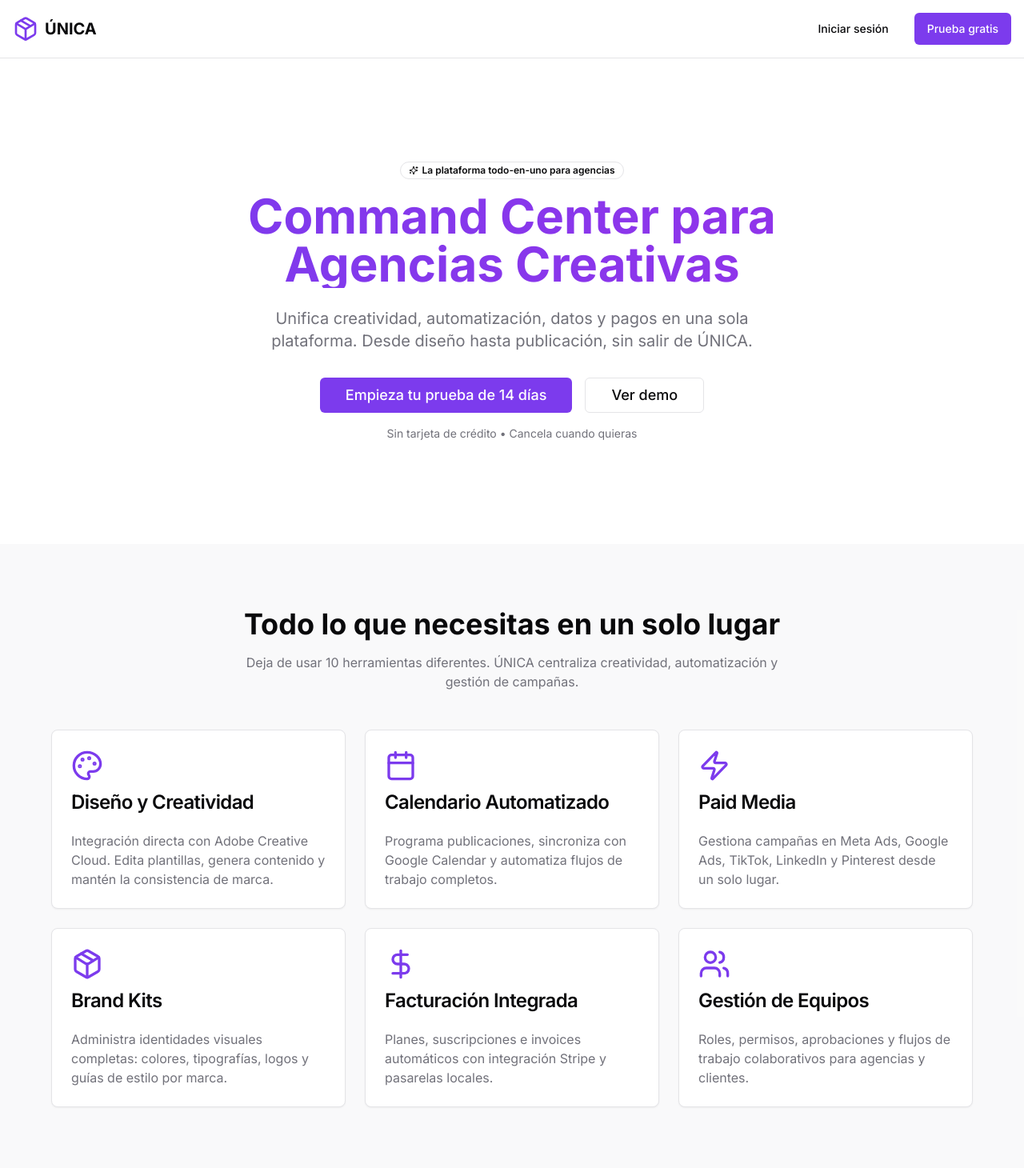
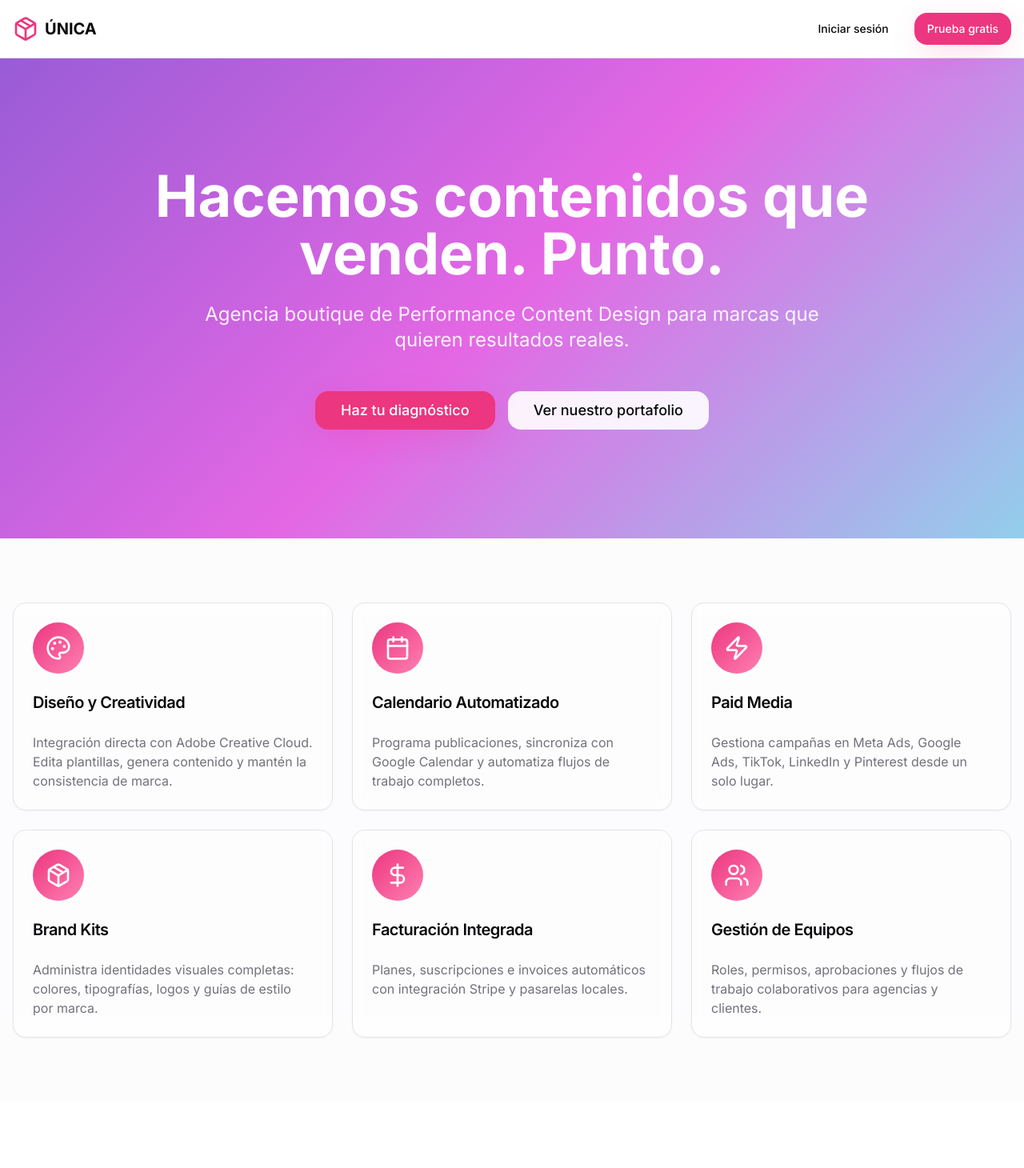
Before and after one commit to dapscl/brainyunica, a React (Vite) app: page / in a window 1280 px wide. Shown: the top 1460 px of the page at 80% size. Built offline with nearby package versions, Linux system fonts and the light colour scheme.

Commit message:
Apply unica.la design elements
Update CSS and Tailwind config to match the design of unica.la, including color palette, gradients, and typography. Modify button styles and hero section to reflect the new design.

```diff
--- a/src/components/ui/button.tsx
+++ b/src/components/ui/button.tsx
@@ -5,11 +5,11 @@ import { cva, type VariantProps } from "class-variance-authority"
 import { cn } from "@/lib/utils"
 
 const buttonVariants = cva(
-  "inline-flex items-center justify-center gap-2 whitespace-nowrap rounded-md text-sm font-medium ring-offset-background transition-colors focus-visible:outline-none focus-visible:ring-2 focus-visible:ring-ring focus-visible:ring-offset-2 disabled:pointer-events-none disabled:opacity-50 [&_svg]:pointer-events-none [&_svg]:size-4 [&_svg]:shrink-0",
+  "inline-flex items-center justify-center gap-2 whitespace-nowrap rounded-lg text-sm font-medium transition-smooth focus-visible:outline-none focus-visible:ring-2 focus-visible:ring-ring focus-visible:ring-offset-2 disabled:pointer-events-none disabled:opacity-50 [&_svg]:pointer-events-none [&_svg]:size-4 [&_svg]:shrink-0",
   {
     variants: {
       variant: {
-        default: "bg-primary text-primary-foreground hover:bg-primary/90",
+        default: "bg-primary text-primary-foreground hover:bg-primary/90 shadow-glow hover:shadow-lg",
         destructive:
           "bg-destructive text-destructive-foreground hover:bg-destructive/90",
         outline:
@@ -21,8 +21,8 @@ const buttonVariants = cva(
       },
       size: {
         default: "h-10 px-4 py-2",
-        sm: "h-9 rounded-md px-3",
-        lg: "h-11 rounded-md px-8",
+        sm: "h-9 rounded-lg px-3",
+        lg: "h-12 rounded-lg px-8 text-base",
         icon: "h-10 w-10",
       },
     },
--- a/src/index.css
+++ b/src/index.css
@@ -13,42 +13,64 @@
     --card-foreground: 240 10% 3.9%;
     --popover: 0 0% 100%;
     --popover-foreground: 240 10% 3.9%;
-    --primary: 262 83% 58%;
+
+    /* Unica.la color scheme - Purple/Pink gradient */
+    --primary: 336 83% 57%; /* Pink #E94980 */
     --primary-foreground: 0 0% 100%;
-    --secondary: 240 4.8% 95.9%;
-    --secondary-foreground: 240 5.9% 10%;
-    --muted: 240 4.8% 95.9%;
+    --primary-glow: 336 100% 75%;
+
+    --secondary: 270 50% 92%;
+    --secondary-foreground: 270 20% 20%;
+
+    --muted: 270 20% 96%;
     --muted-foreground: 240 3.8% 46.1%;
-    --accent: 240 4.8% 95.9%;
-    --accent-foreground: 240 5.9% 10%;
+
+    --accent: 336 83% 57%;
+    --accent-foreground: 0 0% 100%;
+
     --destructive: 0 84.2% 60.2%;
     --destructive-foreground: 0 0% 98%;
+
     --border: 240 5.9% 90%;
     --input: 240 5.9% 90%;
-    --ring: 262 83% 58%;
-    --radius: 0.5rem;
+    --ring: 336 83% 57%;
+    --radius: 1rem;
+
+    /* Gradients */
+    --gradient-hero: linear-gradient(135deg, hsl(270 60% 60%) 0%, hsl(300 70% 65%) 50%, hsl(200 70% 75%) 100%);
+    --gradient-primary: linear-gradient(135deg, hsl(336 83% 57%), hsl(336 100% 75%));
+
+    /* Shadows */
+    --shadow-glow: 0 10px 40px -10px hsl(336 83% 57% / 0.3);
   }
 
   .dark {
-    --background: 240 10% 3.9%;
+    --background: 270 30% 8%;
     --foreground: 0 0% 98%;
-    --card: 240 10% 3.9%;
+    --card: 270 25% 12%;
     --card-foreground: 0 0% 98%;
-    --popover: 240 10% 3.9%;
+    --popover: 270 25% 12%;
     --popover-foreground: 0 0% 98%;
-    --primary: 262 83% 58%;
+
+    --primary: 336 83% 57%;
     --primary-foreground: 0 0% 100%;
-    --secondary: 240 3.7% 15.9%;
+    --primary-glow: 336 100% 75%;
+
+    --secondary: 270 20% 20%;
     --secondary-foreground: 0 0% 98%;
-    --muted: 240 3.7% 15.9%;
+
+    --muted: 270 20% 20%;
     --muted-foreground: 240 5% 64.9%;
-    --accent: 240 3.7% 15.9%;
-    --accent-foreground: 0 0% 98%;
+
+    --accent: 336 83% 57%;
+    --accent-foreground: 0 0% 100%;
+
     --destructive: 0 62.8% 30.6%;
     --destructive-foreground: 0 0% 98%;
-    --border: 240 3.7% 15.9%;
-    --input: 240 3.7% 15.9%;
-    --ring: 262 83% 58%;
+
+    --border: 270 20% 20%;
+    --input: 270 20% 20%;
+    --ring: 336 83% 57%;
   }
 }
 
@@ -77,3 +99,19 @@
     transform: translateY(0);
   }
 }
+
+/* Gradient backgrounds */
+.bg-gradient-hero {
+  background: var(--gradient-hero);
+}
+
+.bg-gradient-primary {
+  background: var(--gradient-primary);
+}
+
+/* Smooth transitions */
+@layer utilities {
+  .transition-smooth {
+    transition: all 0.3s cubic-bezier(0.4, 0, 0.2, 1);
+  }
+}
--- a/src/pages/AuthPage.tsx
+++ b/src/pages/AuthPage.tsx
@@ -101,8 +101,8 @@ const AuthPage: React.FC = () => {
   };
 
   return (
-    <div className="min-h-screen bg-background flex items-center justify-center px-4 py-10">
-      <Card className="w-full max-w-md">
+    <div className="min-h-screen bg-gradient-hero flex items-center justify-center px-4 py-10">
+      <Card className="w-full max-w-md shadow-glow">
         <CardHeader>
           <CardTitle className="text-2xl">
             {isSignup ? "Crear cuenta en ÚNICA" : "Bienvenido a ÚNICA"}
--- a/src/pages/LandingPage.tsx
+++ b/src/pages/LandingPage.tsx
@@ -128,51 +128,38 @@ const LandingPage = () => {
       </header>
 
       {/* Hero Section */}
-      <section className="container mx-auto px-4 py-20 md:py-32">
+      <section className="relative overflow-hidden bg-gradient-hero min-h-[600px] flex items-center">
+        <div className="container mx-auto px-4 py-20 md:py-32">
           <div className="max-w-4xl mx-auto text-center">
-          <Badge variant="outline" className="mb-4">
-            <Sparkles className="h-3 w-3 mr-1" />
-            La plataforma todo-en-uno para agencias
-          </Badge>
-          <h1 className="text-4xl md:text-6xl font-bold mb-6 bg-gradient-to-r from-primary to-purple-600 bg-clip-text text-transparent">
-            Command Center para Agencias Creativas
+            <h1 className="text-5xl md:text-7xl font-bold mb-6 text-white">
+              Hacemos contenidos que venden. Punto.
             </h1>
-          <p className="text-xl text-muted-foreground mb-8 max-w-2xl mx-auto">
-            Unifica creatividad, automatización, datos y pagos en una sola plataforma.
-            Desde diseño hasta publicación, sin salir de ÚNICA.
+            <p className="text-xl md:text-2xl text-white/90 mb-12 max-w-3xl mx-auto">
+              Agencia boutique de Performance Content Design para marcas que quieren resultados reales.
             </p>
             <div className="flex flex-col sm:flex-row gap-4 justify-center">
               <Button size="lg" onClick={() => navigate("/auth")} className="text-lg px-8">
-              Empieza tu prueba de 14 días
+                Haz tu diagnóstico
               </Button>
-            <Button size="lg" variant="outline" className="text-lg px-8">
-              Ver demo
+              <Button size="lg" variant="secondary" className="text-lg px-8 bg-white/90 hover:bg-white text-foreground">
+                Ver nuestro portafolio
               </Button>
             </div>
-          <p className="text-sm text-muted-foreground mt-4">
-            Sin tarjeta de crédito • Cancela cuando quieras
-          </p>
+          </div>
         </div>
       </section>
 
       {/* Features Section */}
-      <section className="bg-muted/50 py-20">
+      <section className="py-20 bg-muted/30">
         <div className="container mx-auto px-4">
-          <div className="text-center mb-12">
-            <h2 className="text-3xl md:text-4xl font-bold mb-4">
-              Todo lo que necesitas en un solo lugar
-            </h2>
-            <p className="text-muted-foreground max-w-2xl mx-auto">
-              Deja de usar 10 herramientas diferentes. ÚNICA centraliza creatividad,
-              automatización y gestión de campañas.
-            </p>
+          <div className="grid grid-cols-1 md:grid-cols-3 gap-6 max-w-7xl mx-auto">
+            {features.map((feature, index) => (
+              <Card key={index} className="border-border hover:shadow-glow transition-smooth bg-card/50 backdrop-blur">
+                <CardHeader>
+                  <div className="h-16 w-16 rounded-full bg-gradient-primary flex items-center justify-center mb-4">
+                    <feature.icon className="h-8 w-8 text-white" />
                   </div>
-          <div className="grid grid-cols-1 md:grid-cols-2 lg:grid-cols-3 gap-6 max-w-6xl mx-auto">
-            {features.map((feature, index) => (
-              <Card key={index} className="border-border hover:border-primary/50 transition-colors">
-                <CardHeader>
-                  <feature.icon className="h-10 w-10 text-primary mb-2" />
-                  <CardTitle>{feature.title}</CardTitle>
+                  <CardTitle className="text-xl">{feature.title}</CardTitle>
                 </CardHeader>
                 <CardContent>
                   <CardDescription className="text-base">
@@ -239,21 +226,21 @@ const LandingPage = () => {
       </section>
 
       {/* CTA Section */}
-      <section className="bg-primary text-primary-foreground py-20">
+      <section className="bg-gradient-primary text-white py-20">
         <div className="container mx-auto px-4 text-center">
-          <h2 className="text-3xl md:text-4xl font-bold mb-4">
-            ¿Listo para transformar tu agencia?
+          <h2 className="text-4xl md:text-5xl font-bold mb-6">
+            Hablemos de tu proyecto
           </h2>
-          <p className="text-xl mb-8 opacity-90 max-w-2xl mx-auto">
-            Únete a las agencias que ya confían en ÚNICA para gestionar su creatividad y campañas.
+          <p className="text-xl mb-8 text-white/90 max-w-2xl mx-auto">
+            Completa este formulario y nos pondremos en contacto contigo
           </p>
           <Button
             size="lg"
             variant="secondary"
-            className="text-lg px-8"
+            className="text-lg px-8 bg-white hover:bg-white/90 text-foreground"
             onClick={() => navigate("/auth")}
           >
-            Empieza tu prueba gratuita
+            Enviar mensaje
           </Button>
         </div>
       </section>
--- a/tailwind.config.ts
+++ b/tailwind.config.ts
@@ -30,7 +30,8 @@ export default {
 				foreground: 'hsl(var(--foreground))',
 				primary: {
 					DEFAULT: 'hsl(var(--primary))',
-					foreground: 'hsl(var(--primary-foreground))'
+					foreground: 'hsl(var(--primary-foreground))',
+					glow: 'hsl(var(--primary-glow))'
 				},
 				secondary: {
 					DEFAULT: 'hsl(var(--secondary))',
@@ -80,6 +81,13 @@ export default {
           foreground: 'hsl(var(--warning-foreground))'
         }
 			},
+			backgroundImage: {
+				'gradient-hero': 'var(--gradient-hero)',
+				'gradient-primary': 'var(--gradient-primary)',
+			},
+			boxShadow: {
+				'glow': 'var(--shadow-glow)',
+			},
 			borderRadius: {
 				lg: 'var(--radius)',
 				md: 'calc(var(--radius) - 2px)',
```
Lines whose indentation alone changed are shown as unchanged.
